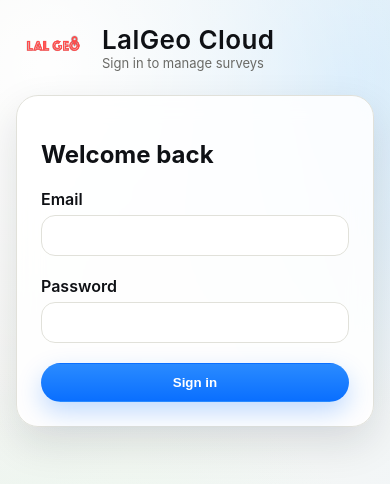
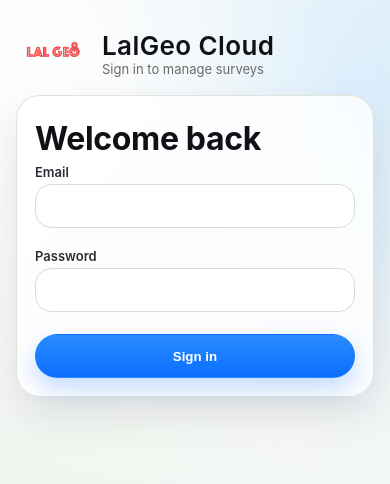
Before and after one commit to namanadded/lalgeo-dot-com, a Next.js app in the folder survey/: page /survey/login in a window 390 px wide. Shown: the top 484 px of the page. Built offline with nearby package versions, Linux system fonts and the light colour scheme.

Commit message:
Update survey pages and styles

```diff
--- a/survey/app/login/page.tsx
+++ b/survey/app/login/page.tsx
@@ -26,9 +26,9 @@
   };
 
   return (
-    <main>
-      <div className="container">
-        <div className="header">
+    <main className="auth-page">
+      <div className="container auth-shell">
+        <div className="header auth-header">
           <div className="brand">
             <img className="brand-logo" src="/survey/img/lalgeo-logo.png" alt="LalGeo logo" />
             <div>
@@ -37,10 +37,10 @@
             </div>
           </div>
         </div>
-        <div className="panel" style={{ maxWidth: 520 }}>
+        <div className="panel auth-card">
           <h2>Welcome back</h2>
           {error && <div className="banner" style={{ background: "#f8d7d0" }}>{error}</div>}
-          <form className="grid" onSubmit={submit}>
+          <form className="grid auth-form" onSubmit={submit}>
             <div>
               <label>Email</label>
               <input className="input" type="email" value={email} onChange={(e) => setEmail(e.target.value)} required />
--- a/survey/styles/globals.css
+++ b/survey/styles/globals.css
@@ -87,6 +87,57 @@
   padding: 24px;
   box-shadow: var(--shadow);
   backdrop-filter: blur(12px);
+}
+
+.auth-page {
+  padding-top: 48px;
+}
+
+.auth-shell {
+  max-width: 720px;
+}
+
+.auth-header {
+  margin-bottom: 18px;
+}
+
+.auth-card {
+  max-width: 560px;
+  padding: 26px 22px 20px;
+  border: 1px solid rgba(226, 226, 220, 0.95);
+  border-radius: 24px;
+  box-shadow: 0 18px 42px rgba(15, 23, 42, 0.1);
+  background: rgba(255, 255, 255, 0.82);
+}
+
+.auth-card h2 {
+  font-size: 40px;
+  line-height: 1.07;
+  letter-spacing: -0.55px;
+  margin: 4px 0 8px;
+}
+
+.auth-form {
+  gap: 14px;
+}
+
+.auth-form label {
+  font-size: 13px;
+  font-weight: 600;
+  margin-bottom: 4px;
+  color: #2a2d33;
+}
+
+.auth-form .input {
+  border-radius: 16px;
+  min-height: 44px;
+  border-color: #d9dbd4;
+  background: rgba(255, 255, 255, 0.95);
+}
+
+.auth-form .button {
+  margin-top: 2px;
+  min-height: 44px;
 }
 
 .grid {
@@ -279,6 +330,24 @@
 
   main {
     padding: 24px 16px 60px;
+  }
+
+  .auth-page {
+    padding-top: 30px;
+  }
+
+  .auth-shell {
+    max-width: 100%;
+  }
+
+  .auth-card {
+    max-width: 100%;
+    padding: 22px 18px 18px;
+  }
+
+  .auth-card h2 {
+    font-size: 32px;
+    letter-spacing: -0.35px;
   }
 }
 
```
Also changed, not shown: survey/app/setup/page.tsx (+5 -5 lines).
